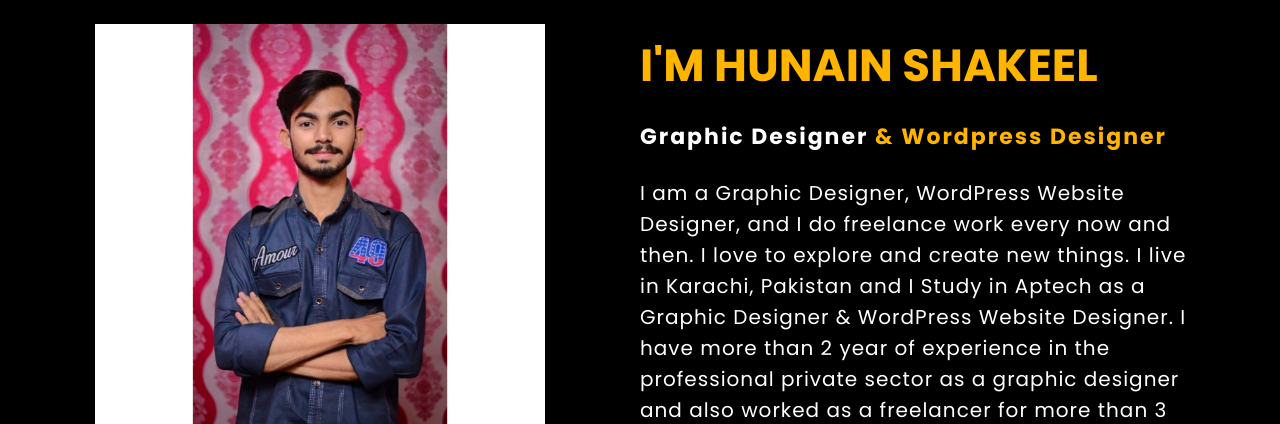
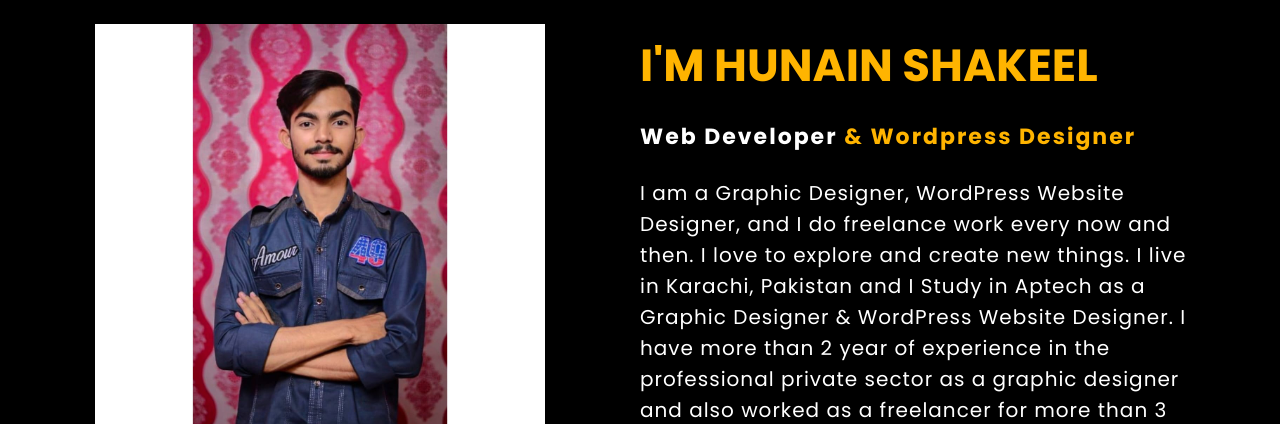
Before and after one commit to hunainshak08/portfoli-o, a plain HTML site: page index.html in a window 1280 px wide. Shown: the part 676-1100 px from the top of the page. Drawn offline with nearby package versions, Linux system fonts and the light colour scheme.

Commit message:
Update index.html

```diff
--- a/index.html
+++ b/index.html
@@ -65,7 +65,7 @@
 
 			         <div class="about-text" >
 				       <h2 data-aos="zoom-in">I'M HUNAIN SHAKEEL</h2>
-				       <h5 data-aos="zoom-in"> Graphic Designer <span style="color: #FFB400">& Wordpress Designer</span></h5>
+				       <h5 data-aos="zoom-in"> Web Developer <span style="color: #FFB400">& Wordpress Designer</span></h5>
 				       <p data-aos="zoom-in-up">I am a Graphic Designer, WordPress Website Designer, and I do freelance work every now and then. I love to explore and create new things. I live in Karachi, Pakistan and I Study in Aptech as a Graphic Designer & WordPress Website Designer. I have more than 2 year of experience in the professional private sector as a graphic designer and also worked as a freelancer for more than 3 year.</p>
 			         </div>
 		     </div>
```
